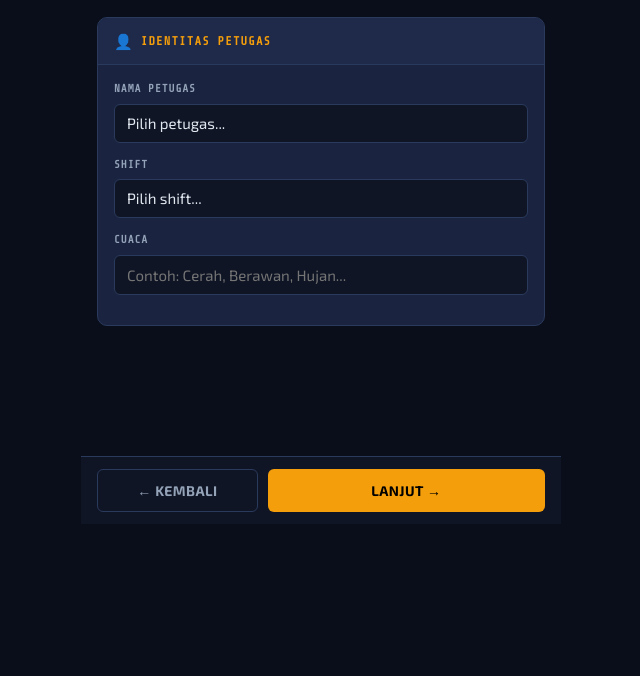
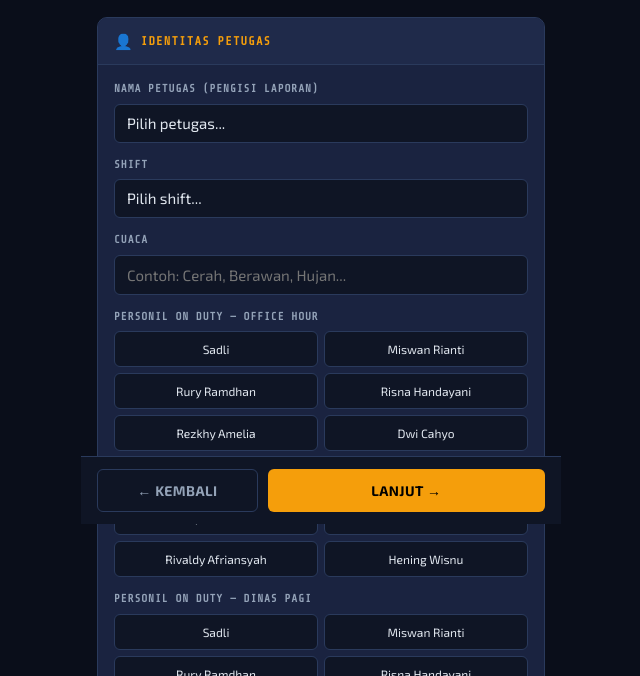
Before and after one commit to amckendari2022-bit/amc-inspection, a plain HTML site: page index.html in a window 1280 px wide. Shown: the part 276-952 px from the top of the page, without its empty margins (319-959 px from the left). Before the commit the page ends 800 px from the top, so only its background shows below. Drawn offline with nearby package versions, Linux system fonts and the light colour scheme.

Commit message:
Update index.html

```diff
--- a/index.html
+++ b/index.html
@@ -5,6 +5,31 @@
   <meta name="viewport" content="width=device-width, initial-scale=1.0, maximum-scale=1.0, user-scalable=no" />
   <title>AMC Haluoleo — Inspeksi Harian</title>
   <link rel="stylesheet" href="css/style.css" />
+  <style>
+    .onduty-grid {
+      display: grid;
+      grid-template-columns: repeat(2, 1fr);
+      gap: 6px;
+      margin-top: 4px;
+    }
+    .onduty-chip {
+      padding: 8px 10px;
+      border-radius: 6px;
+      border: 1.5px solid var(--border);
+      background: var(--bg2);
+      font-size: 12px;
+      text-align: center;
+      cursor: pointer;
+      transition: all 0.15s;
+      user-select: none;
+    }
+    .onduty-chip.active {
+      background: var(--amber);
+      color: #000;
+      border-color: var(--amber);
+      font-weight: 700;
+    }
+  </style>
 </head>
 <body>
 <div class="app">
@@ -43,7 +68,7 @@
         </div>
         <div class="card-body">
           <div class="field">
-            <label class="lbl" for="selOfficer">Nama Petugas</label>
+            <label class="lbl" for="selOfficer">Nama Petugas (Pengisi Laporan)</label>
             <select id="selOfficer">
               <option value="">Pilih petugas...</option>
             </select>
@@ -58,6 +83,20 @@
             <label class="lbl" for="inputCuaca">Cuaca</label>
             <input type="text" id="inputCuaca" placeholder="Contoh: Cerah, Berawan, Hujan..." />
           </div>
+
+          <div class="field">
+            <label class="lbl">Personil On Duty — Office Hour</label>
+            <div id="onDutyOfficeHour" class="onduty-grid"></div>
+          </div>
+          <div class="field">
+            <label class="lbl">Personil On Duty — Dinas Pagi</label>
+            <div id="onDutyPagi" class="onduty-grid"></div>
+          </div>
+          <div class="field">
+            <label class="lbl">Personil On Duty — Dinas Siang</label>
+            <div id="onDutySiang" class="onduty-grid"></div>
+          </div>
+
           <div id="reportIdBox" class="report-id-box" style="display:none">
             <div class="report-id-lbl">Report ID</div>
             <div class="report-id-val" id="reportIdVal"></div>
@@ -328,6 +367,25 @@
     opt5.textContent = ANIMAL_TYPES[m];
     fAnimal.appendChild(opt5);
   }
+
+  function buildOnDutyChips(containerId, groupName) {
+    var container = document.getElementById(containerId);
+    container.innerHTML = "";
+    for (var i = 0; i < OFFICERS.length; i++) {
+      var name = OFFICERS[i];
+      var chip = document.createElement("div");
+      chip.className = "onduty-chip";
+      chip.textContent = name;
+      chip.onclick = (function(n, grp, el) {
+        return function() { toggleOnDuty(grp, n, el); };
+      })(name, groupName, chip);
+      container.appendChild(chip);
+    }
+  }
+
+  buildOnDutyChips("onDutyOfficeHour", "officeHour");
+  buildOnDutyChips("onDutyPagi", "pagi");
+  buildOnDutyChips("onDutySiang", "siang");
 </script>
 
 </body>
```
